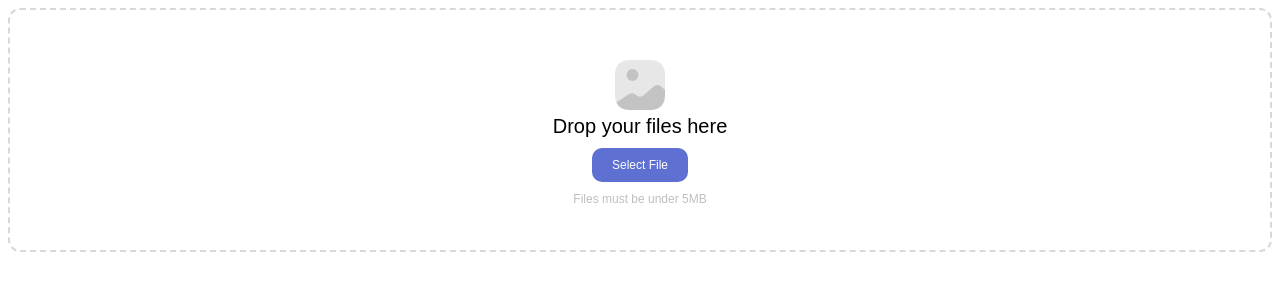
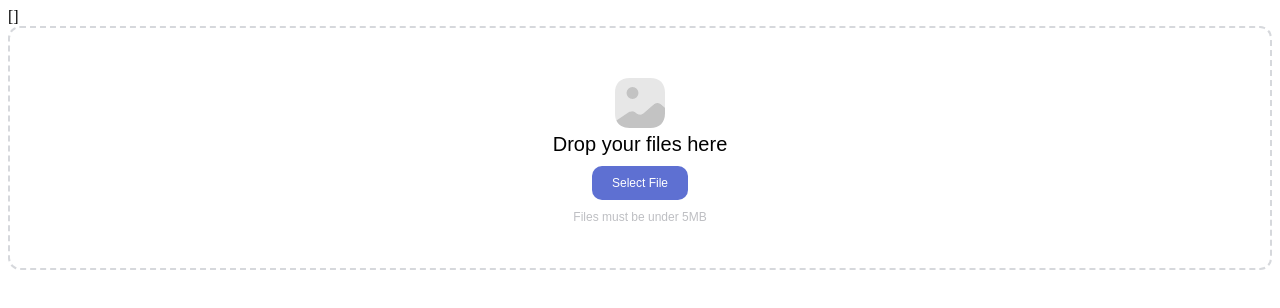
Before and after one commit to JaxThePrime/vue3-dropzone, a Vue app: page / in a window 1280 px wide. Shown: the top 308 px of the page. Built offline with nearby package versions, Linux system fonts and the light colour scheme.

Commit message:
Fix remove img emit

```diff
--- a/package.json
+++ b/package.json
@@ -2,7 +2,7 @@
   "name": "@jaxtheprime/vue3-dropzone",
   "description": "Vue simple dropzone",
   "private": false,
-  "version": "2.3.0",
+  "version": "2.4.0",
   "author": "Emad Moghimi <jaxtheprime@gmail.com>",
   "license": "MIT",
   "type": "module",
--- a/src/App.vue
+++ b/src/App.vue
@@ -1,5 +1,6 @@
 <template>
   <div class="app">
+    {{files}}
     <Vue3Dropzone multiple v-model="files">
     </Vue3Dropzone>
   </div>
--- a/src/components/Vue3Dropzone.vue
+++ b/src/components/Vue3Dropzone.vue
@@ -217,6 +217,7 @@ const drop = (e) => {
 const removeImg = (item) => {
   previewUrls.value = previewUrls.value.filter(url => url.id !== item.id)
   files.value = files.value.filter(file => file.id !== item.id)
+  emit('update:modelValue', files.value)
 }
 
 // Hover and blur manager
```
